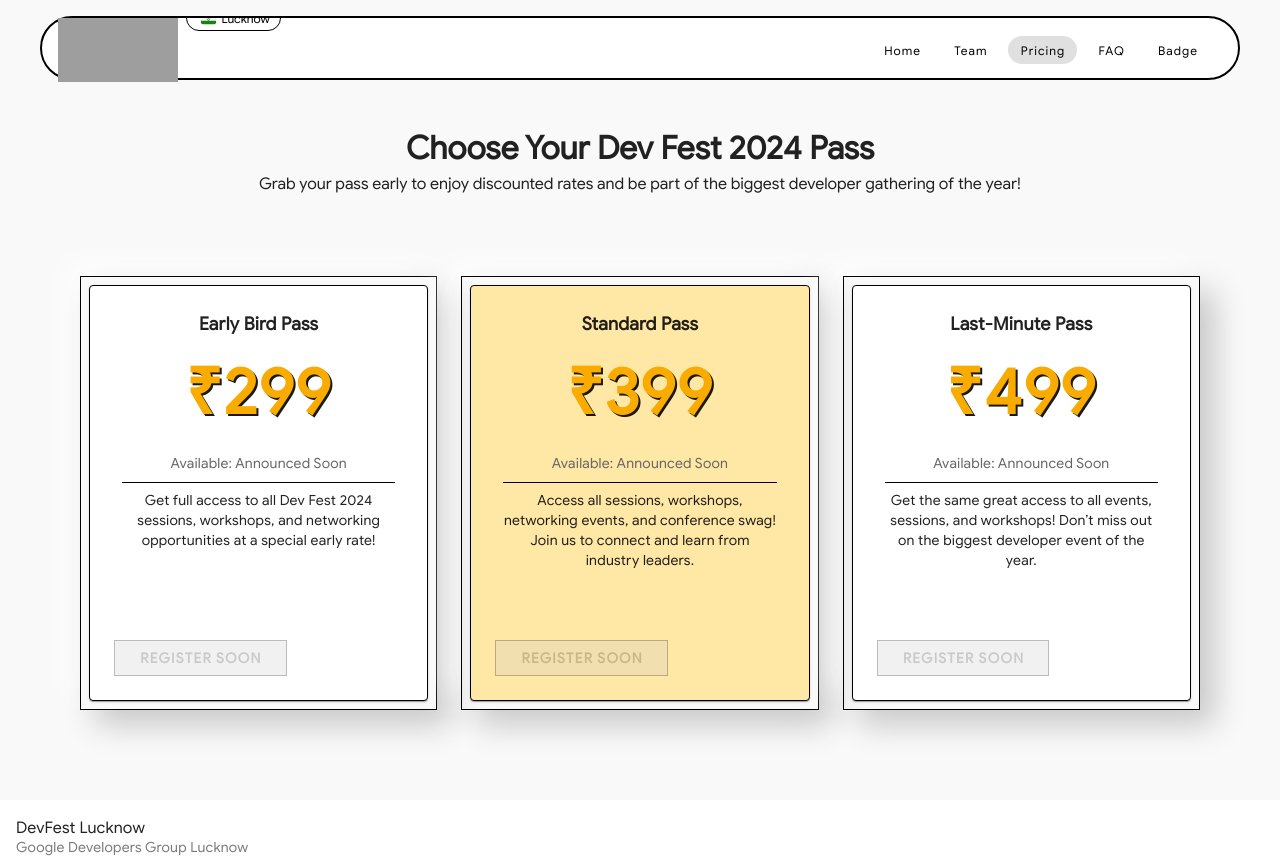
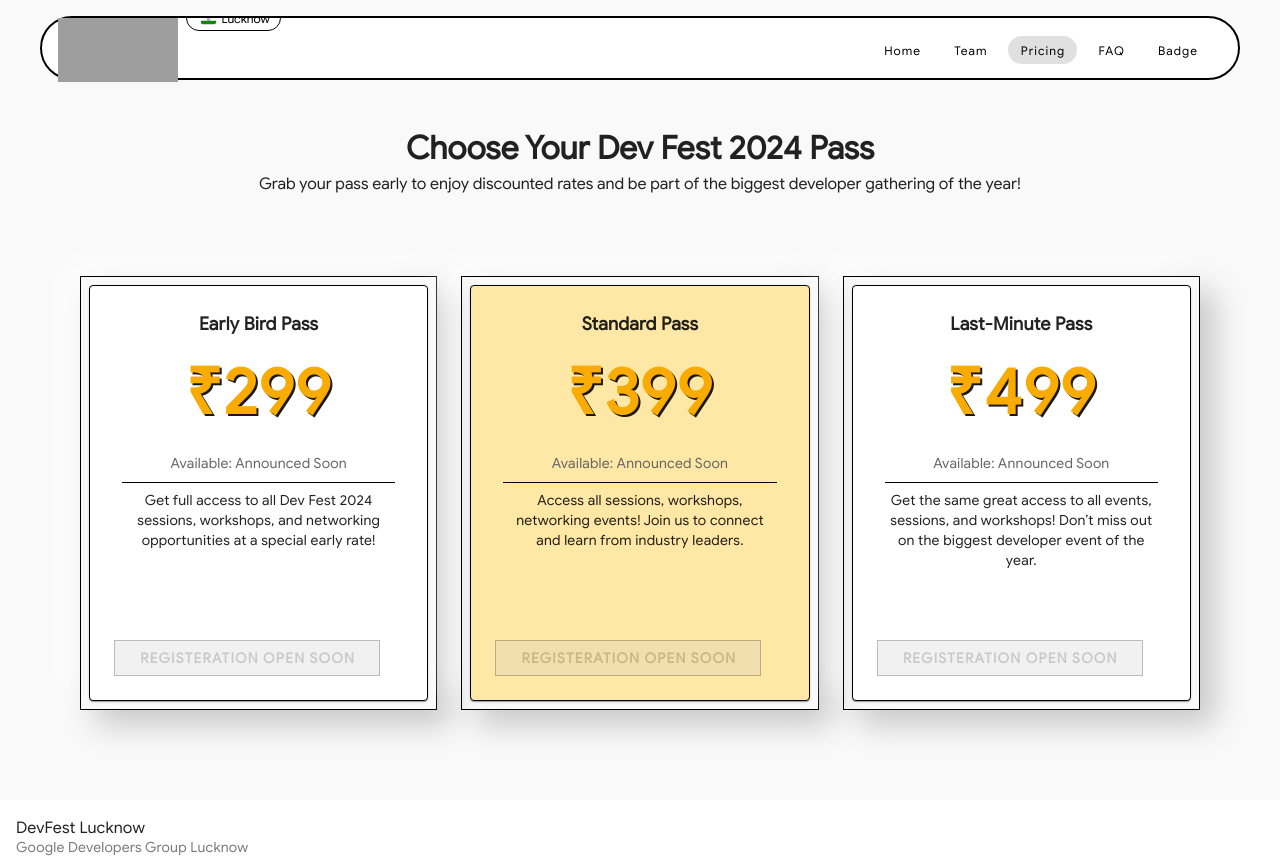
Before and after one commit to AbhishekSingh888/gdglucknow-2024, a Nuxt app: page /pricing in a window 1280 px wide. Built offline with nearby package versions, Linux system fonts and the light colour scheme; grey boxes are pictures that could not be loaded.

Commit message:
Remove "Swags and Goodies" section and update registration button text in pricing page

```diff
--- a/data/config.json
+++ b/data/config.json
@@ -65,11 +65,6 @@
         "color": "#CBF0F8"
       },
       {
-        "title": "Swags and Goodies",
-        "description": "Receive exclusive swags and goodies as a token of appreciation for attending the event.",
-        "color": "#FFE7A5"
-      },
-      {
         "title": "Workshops",
         "description": "Join interactive workshops to learn new skills and technologies with hands-on guidance from experts.",
         "color": "#FFD700"
--- a/pages/pricing.vue
+++ b/pages/pricing.vue
@@ -16,7 +16,7 @@
               <p>Get full access to all Dev Fest 2024 sessions, workshops, and networking opportunities at a special early rate!</p>
             </v-card-text>
             <v-card-actions>
-              <v-btn class="neumorphic-btn mt-auto" disabled>Register Soon</v-btn>
+              <v-btn class="neumorphic-btn mt-auto" disabled>Registeration Open Soon</v-btn>
             </v-card-actions>
           </v-card>
         </div>
@@ -31,10 +31,10 @@
             <v-card-text class="flex-grow-1">
               <p class="subtext">Available: Announced Soon</p>
               <div class="divider"></div>
-              <p>Access all sessions, workshops, networking events, and conference swag! Join us to connect and learn from industry leaders.</p>
+              <p>Access all sessions, workshops, networking events! Join us to connect and learn from industry leaders.</p>
             </v-card-text>
             <v-card-actions>
-              <v-btn class="neumorphic-btn mt-auto" disabled>Register Soon</v-btn>
+              <v-btn class="neumorphic-btn mt-auto" disabled>Registeration Open Soon</v-btn>
             </v-card-actions>
           </v-card>
         </div>
@@ -52,7 +52,7 @@
               <p>Get the same great access to all events, sessions, and workshops! Don’t miss out on the biggest developer event of the year.</p>
             </v-card-text>
             <v-card-actions>
-              <v-btn class="neumorphic-btn mt-auto" disabled>Register Soon</v-btn>
+              <v-btn class="neumorphic-btn mt-auto" disabled>Registeration Open Soon</v-btn>
             </v-card-actions>
           </v-card>
         </div>
```
